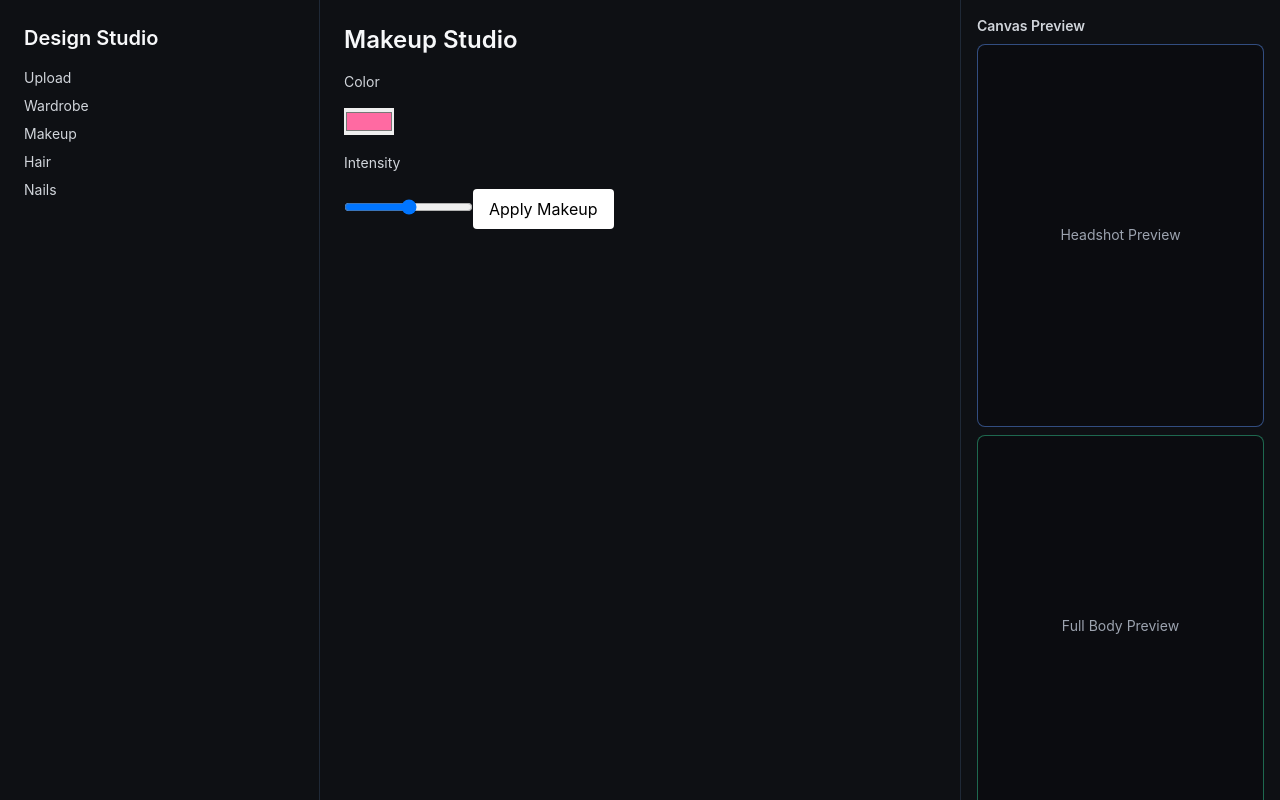
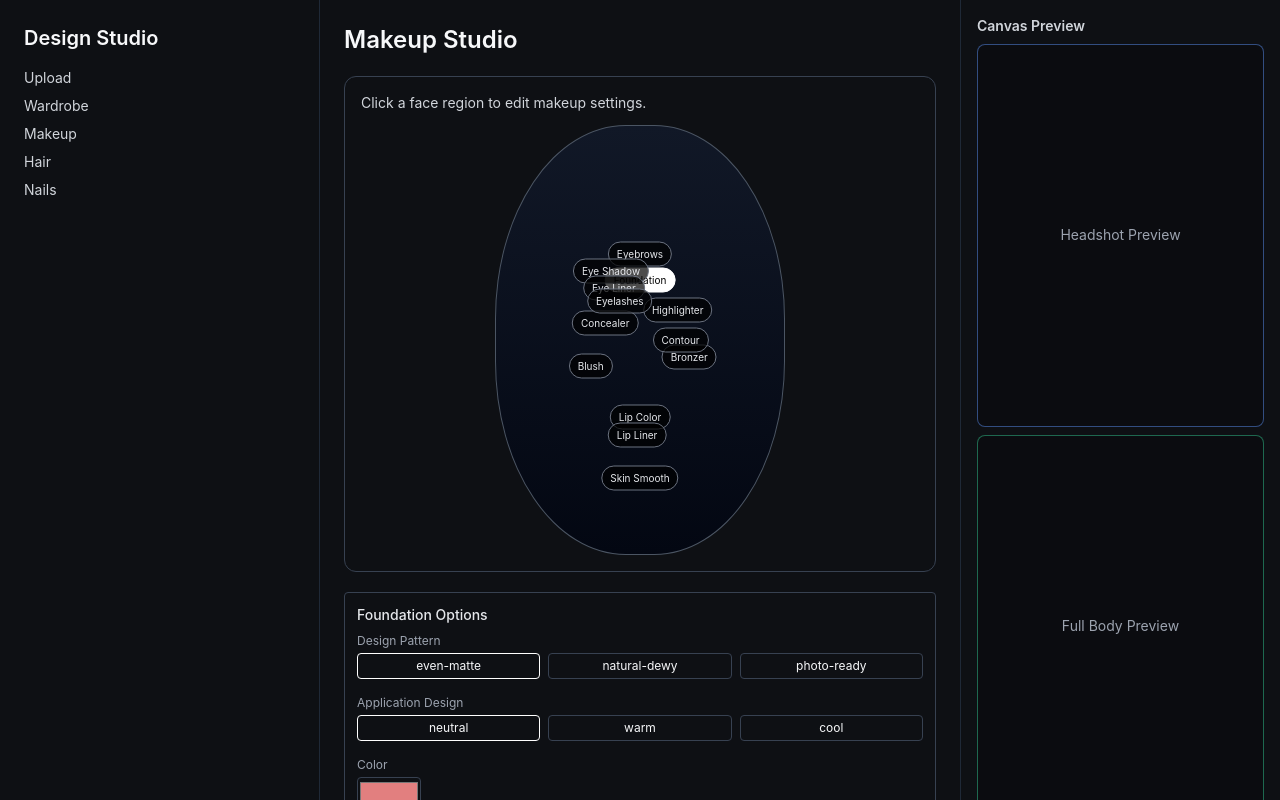
Before and after one commit to IshTale/CharacterForge, a Next.js app: page /studio/makeup in a window 1280 px wide. Shown: the top 800 px of the page. Built offline with nearby package versions, Linux system fonts and the light colour scheme.

Commit message:
Uploading data to Blob and Redis and update makeup UI

```diff
--- a/app/api/perfectcorp/[module]/file/route.ts
+++ b/app/api/perfectcorp/[module]/file/route.ts
@@ -1,6 +1,8 @@
 import { NextResponse } from "next/server";
+import { createHash, randomUUID } from "node:crypto";
 import { MODULE_CONFIG } from "@/constants/api-modules";
-import { registerFile } from "@/lib/perfectcorp/file-registry";
+import { BlobStorage } from "@/lib/storage/blob";
+import { KvCache } from "@/lib/storage/kv";
 import { ImageValidator } from "@/lib/validation/upload";
 
 interface RouteContext {
@@ -39,15 +41,34 @@ export async function POST(request: Request, context: RouteContext) {
     );
   }
 
-  const registered = registerFile({
-    filename: file.name,
-    mimeType: file.type,
-    size: file.size
-  });
+  const blobStorage = new BlobStorage();
+  const kvCache = new KvCache();
+  const bytes = Buffer.from(await file.arrayBuffer());
+  const hash = createHash("sha256").update(bytes).digest("hex");
+  const cacheKey = `${module}:${hash}`;
+
+  const cachedFileId = await kvCache.getFileId(cacheKey);
+  if (cachedFileId) {
+    const cachedUrl = await kvCache.getFileUrl(cachedFileId);
+    return NextResponse.json({
+      module,
+      file_id: cachedFileId,
+      public_url: cachedUrl
+    });
+  }
+
+  const fileId = `file_${randomUUID()}`;
+  const publicUrl = await blobStorage.upload(
+    `${module}/${fileId}-${file.name}`,
+    bytes,
+    file.type || "application/octet-stream"
+  );
+  await kvCache.setFileId(cacheKey, fileId);
+  await kvCache.setFileUrl(fileId, publicUrl);
 
   return NextResponse.json({
     module,
-    file_id: registered.file_id,
-    public_url: `https://example.characterforge.local/${registered.file_id}`
+    file_id: fileId,
+    public_url: publicUrl
   });
 }
--- a/app/studio/makeup/page.tsx
+++ b/app/studio/makeup/page.tsx
@@ -1,42 +1,146 @@
 "use client";
 
+import ColorPicker from "@/components/studio/makeup/ColorPicker";
+import FaceRegionMap from "@/components/studio/makeup/FaceRegionMap";
+import MakeupEffectPanel from "@/components/studio/makeup/MakeupEffectPanel";
+import PatternSelector from "@/components/studio/makeup/PatternSelector";
 import { useCharacterForgeStore } from "@/store/characterforge.store";
+import type { MakeupEffectSelection, MakeupRegion } from "@/types/recipe";
+
+const REGION_LABEL: Record<MakeupRegion, string> = {
+  foundation: "Foundation",
+  concealer: "Concealer",
+  blush: "Blush",
+  bronzer: "Bronzer",
+  contour: "Contour",
+  highlighter: "Highlighter",
+  eyebrows: "Eyebrows",
+  eye_shadow: "Eye Shadow",
+  eye_liner: "Eye Liner",
+  eyelashes: "Eyelashes",
+  lip_color: "Lip Color",
+  lip_liner: "Lip Liner",
+  skin_smooth: "Skin Smooth"
+};
+
+const REGION_PATTERNS: Record<MakeupRegion, string[]> = {
+  foundation: ["even-matte", "natural-dewy", "photo-ready"],
+  concealer: ["under-eye-soft", "full-coverage", "bright-focus"],
+  blush: ["1color1", "2colors6", "2colors1"],
+  bronzer: ["soft-warm", "sun-kissed", "deep-sculpt"],
+  contour: ["cheek-lift", "jawline", "full-contour"],
+  highlighter: ["liquid-glow", "powder-sheen", "glass-skin"],
+  eyebrows: ["soft-arch", "defined-arch", "feathered"],
+  eye_shadow: ["mono-smoke", "cut-crease", "halo-eye"],
+  eye_liner: ["classic-wing", "fox-eye", "graphic-line"],
+  eyelashes: ["natural", "volume", "dramatic"],
+  lip_color: ["matte-solid", "glossy-plump", "ombre"],
+  lip_liner: ["sharp-outline", "soft-outline", "overline"],
+  skin_smooth: ["light-smooth", "balanced-smooth", "full-smooth"]
+};
+
+const REGION_DESIGNS: Record<MakeupRegion, string[]> = {
+  foundation: ["neutral", "warm", "cool"],
+  concealer: ["bright", "match-tone", "spot-correct"],
+  blush: ["round", "lifted", "draped"],
+  bronzer: ["temple-focus", "cheek-focus", "full-warmth"],
+  contour: ["subtle", "sculpted", "editorial"],
+  highlighter: ["cheekbone", "bridge", "all-points"],
+  eyebrows: ["natural-hair", "powder-fill", "laminated"],
+  eye_shadow: ["single-tone", "gradient", "sparkle"],
+  eye_liner: ["thin", "cat-eye", "double-wing"],
+  eyelashes: ["wispy", "cat-lash", "full-fan"],
+  lip_color: ["full-fill", "gradient-center", "stain"],
+  lip_liner: ["defined-edge", "soft-blend", "plump-edge"],
+  skin_smooth: ["texture-retain", "balanced", "airbrush"]
+};
+
+function defaultEffect(region: MakeupRegion): MakeupEffectSelection {
+  return {
+    pattern: REGION_PATTERNS[region][0],
+    color: "#e27f7f",
+    design: REGION_DESIGNS[region][0]
+  };
+}
 
 export default function MakeupPage() {
   const recipe = useCharacterForgeStore((state) => state.recipe);
   const updateRecipe = useCharacterForgeStore((state) => state.updateRecipe);
   const markDirty = useCharacterForgeStore((state) => state.markDirty);
   const triggerRender = useCharacterForgeStore((state) => state.triggerRender);
+  const selectedRegion = recipe.makeup.selected_region ?? "foundation";
+  const selectedEffect = recipe.makeup.effects?.[selectedRegion] ?? defaultEffect(selectedRegion);
+
+  const setRegionValue = (region: MakeupRegion, patch: Partial<MakeupEffectSelection>) => {
+    const current = recipe.makeup.effects?.[region] ?? defaultEffect(region);
+    updateRecipe((state) => ({
+      ...state,
+      makeup: {
+        ...state.makeup,
+        selected_region: region,
+        effects: {
+          ...state.makeup.effects,
+          [region]: {
+            ...current,
+            ...patch
+          }
+        }
+      }
+    }));
+    markDirty("makeup");
+  };
 
   return (
-    <div className="space-y-4">
+    <div className="space-y-5">
       <h1 className="text-2xl font-semibold">Makeup Studio</h1>
-      <label className="block text-sm text-gray-300">Color</label>
-      <input
-        type="color"
-        value={recipe.makeup.color_hex ?? "#ff6aa2"}
-        onChange={(event) => {
-          updateRecipe((current) => ({
-            ...current,
-            makeup: { ...current.makeup, color_hex: event.target.value }
+      <FaceRegionMap
+        selectedRegion={selectedRegion}
+        onSelect={(region) => {
+          updateRecipe((state) => ({
+            ...state,
+            makeup: {
+              ...state.makeup,
+              selected_region: region,
+              effects: {
+                ...state.makeup.effects,
+                [region]: state.makeup.effects?.[region] ?? defaultEffect(region)
+              }
+            }
           }));
           markDirty("makeup");
         }}
       />
-      <label className="block text-sm text-gray-300">Intensity</label>
-      <input
-        type="range"
-        min={0}
-        max={100}
-        value={recipe.makeup.intensity ?? 50}
-        onChange={(event) => {
-          updateRecipe((current) => ({
-            ...current,
-            makeup: { ...current.makeup, intensity: Number(event.target.value) }
-          }));
-          markDirty("makeup");
-        }}
-      />
+
+      <MakeupEffectPanel title={`${REGION_LABEL[selectedRegion]} Options`}>
+        <div className="space-y-4">
+          <div>
+            <p className="mb-1 text-xs text-gray-400">Design Pattern</p>
+            <PatternSelector
+              patterns={REGION_PATTERNS[selectedRegion]}
+              selected={selectedEffect.pattern}
+              onSelect={(pattern) => setRegionValue(selectedRegion, { pattern })}
+            />
+          </div>
+
+          <div>
+            <p className="mb-1 text-xs text-gray-400">Application Design</p>
+            <PatternSelector
+              patterns={REGION_DESIGNS[selectedRegion]}
+              selected={selectedEffect.design}
+              onSelect={(design) => setRegionValue(selectedRegion, { design })}
+            />
+          </div>
+
+          <div>
+            <p className="mb-1 text-xs text-gray-400">Color</p>
+            <ColorPicker
+              value={selectedEffect.color}
+              onChange={(color) => setRegionValue(selectedRegion, { color })}
+            />
+          </div>
+        </div>
+      </MakeupEffectPanel>
+
       <button
         type="button"
         onClick={() => triggerRender(["makeup"])}
--- /dev/null
+++ b/components/studio/makeup/FaceRegionMap.tsx
@@ -0,0 +1,57 @@
+"use client";
+
+import type { MakeupRegion } from "@/types/recipe";
+
+interface RegionButton {
+  id: MakeupRegion;
+  label: string;
+  top: string;
+  left: string;
+}
+
+const REGION_BUTTONS: RegionButton[] = [
+  { id: "foundation", label: "Foundation", top: "36%", left: "50%" },
+  { id: "concealer", label: "Concealer", top: "46%", left: "38%" },
+  { id: "blush", label: "Blush", top: "56%", left: "33%" },
+  { id: "bronzer", label: "Bronzer", top: "54%", left: "67%" },
+  { id: "contour", label: "Contour", top: "50%", left: "64%" },
+  { id: "highlighter", label: "Highlighter", top: "43%", left: "63%" },
+  { id: "eyebrows", label: "Eyebrows", top: "30%", left: "50%" },
+  { id: "eye_shadow", label: "Eye Shadow", top: "34%", left: "40%" },
+  { id: "eye_liner", label: "Eye Liner", top: "38%", left: "41%" },
+  { id: "eyelashes", label: "Eyelashes", top: "41%", left: "43%" },
+  { id: "lip_color", label: "Lip Color", top: "68%", left: "50%" },
+  { id: "lip_liner", label: "Lip Liner", top: "72%", left: "49%" },
+  { id: "skin_smooth", label: "Skin Smooth", top: "82%", left: "50%" }
+];
+
+interface FaceRegionMapProps {
+  selectedRegion: MakeupRegion;
+  onSelect: (region: MakeupRegion) => void;
+}
+
+export default function FaceRegionMap({ selectedRegion, onSelect }: FaceRegionMapProps) {
+  return (
+    <div className="rounded-xl border border-gray-700 p-4">
+      <p className="mb-3 text-sm text-gray-300">Click a face region to edit makeup settings.</p>
+      <div className="relative mx-auto h-[430px] w-[290px]">
+        <div className="absolute inset-0 rounded-[45%] border border-gray-600 bg-gradient-to-b from-gray-900 to-gray-950" />
+        {REGION_BUTTONS.map((button) => (
+          <button
+            key={button.id}
+            type="button"
+            onClick={() => onSelect(button.id)}
+            className={`absolute -translate-x-1/2 -translate-y-1/2 rounded-full border px-2 py-1 text-[10px] ${
+              selectedRegion === button.id
+                ? "border-white bg-white text-black"
+                : "border-gray-500 bg-black/70 text-gray-200"
+            }`}
+            style={{ top: button.top, left: button.left }}
+          >
+            {button.label}
+          </button>
+        ))}
+      </div>
+    </div>
+  );
+}
--- a/lib/recipe/repository.ts
+++ b/lib/recipe/repository.ts
@@ -1,32 +1,19 @@
-import { mkdir, readFile, writeFile } from "node:fs/promises";
-import path from "node:path";
 import { randomUUID } from "node:crypto";
+import { KvCache } from "@/lib/storage/kv";
 import type { Recipe } from "@/types/recipe";
 
-const DATA_DIR = path.join(process.cwd(), ".data");
-const RECIPES_FILE = path.join(DATA_DIR, "recipes.json");
+const kvCache = new KvCache();
 
 interface RecipeRecord extends Recipe {
   recipe_id: string;
 }
 
-async function ensureStore() {
-  await mkdir(DATA_DIR, { recursive: true });
-  try {
-    await readFile(RECIPES_FILE, "utf8");
-  } catch {
-    await writeFile(RECIPES_FILE, "[]", "utf8");
-  }
-}
-
 async function loadAll(): Promise<RecipeRecord[]> {
-  await ensureStore();
-  const raw = await readFile(RECIPES_FILE, "utf8");
-  return JSON.parse(raw) as RecipeRecord[];
+  return (await kvCache.listRecipes()) as RecipeRecord[];
 }
 
 async function saveAll(recipes: RecipeRecord[]) {
-  await writeFile(RECIPES_FILE, JSON.stringify(recipes, null, 2), "utf8");
+  await kvCache.saveRecipes(recipes);
 }
 
 export async function listRecipes() {
--- a/lib/storage/blob.ts
+++ b/lib/storage/blob.ts
@@ -1,15 +1,26 @@
+import { del, put } from "@vercel/blob";
+
 export class BlobStorage {
-  async upload(filename: string, data: Buffer | ArrayBuffer | Uint8Array) {
-    const size =
-      data instanceof Buffer
-        ? data.byteLength
-        : data instanceof ArrayBuffer
-          ? data.byteLength
-          : data.byteLength;
-    return `https://blob.characterforge.local/${encodeURIComponent(filename)}?bytes=${size}`;
+  async upload(
+    filename: string,
+    data: Buffer | ArrayBuffer | Uint8Array,
+    contentType = "application/octet-stream"
+  ) {
+    const body = (() => {
+      if (Buffer.isBuffer(data)) return data;
+      if (data instanceof ArrayBuffer) return Buffer.from(new Uint8Array(data));
+      return Buffer.from(data.buffer, data.byteOffset, data.byteLength);
+    })();
+    const blob = await put(filename, body, {
+      access: "public",
+      addRandomSuffix: true,
+      contentType
+    });
+    return blob.url;
   }
 
-  async delete(_url: string) {
-    return true;
+  async delete(url: string) {
+    await del(url);
+    return url;
   }
 }
--- a/lib/storage/kv.ts
+++ b/lib/storage/kv.ts
@@ -1,19 +1,80 @@
+import { kv } from "@vercel/kv";
+import type { Recipe } from "@/types/recipe";
+
+type RecipeRecord = Recipe & { recipe_id: string };
+
 export class KvCache {
   private inMemory = new Map<string, string>();
+  private recipeFallback: RecipeRecord[] = [];
+
+  private async safeGet<T>(key: string): Promise<T | null> {
+    try {
+      const value = await kv.get<T>(key);
+      return value ?? null;
+    } catch {
+      return null;
+    }
+  }
+
+  private async safeSet(
+    key: string,
+    value: unknown,
+    opts?: { ex?: number }
+  ): Promise<boolean> {
+    try {
+      if (opts?.ex) {
+        await kv.set(key, value, { ex: opts.ex });
+      } else {
+        await kv.set(key, value);
+      }
+      return true;
+    } catch {
+      return false;
+    }
+  }
 
   async getFileId(cacheKey: string) {
-    return this.inMemory.get(`file:${cacheKey}`) ?? null;
+    const key = `file:${cacheKey}`;
+    const value = await this.safeGet<string>(key);
+    return value ?? this.inMemory.get(key) ?? null;
   }
 
   async setFileId(cacheKey: string, fileId: string) {
-    this.inMemory.set(`file:${cacheKey}`, fileId);
+    const key = `file:${cacheKey}`;
+    const persisted = await this.safeSet(key, fileId, { ex: 23 * 60 * 60 });
+    if (!persisted) this.inMemory.set(key, fileId);
+  }
+
+  async getFileUrl(fileId: string) {
+    const key = `file:url:${fileId}`;
+    const value = await this.safeGet<string>(key);
+    return value ?? this.inMemory.get(key) ?? null;
+  }
+
+  async setFileUrl(fileId: string, url: string) {
+    const key = `file:url:${fileId}`;
+    const persisted = await this.safeSet(key, url, { ex: 23 * 60 * 60 });
+    if (!persisted) this.inMemory.set(key, url);
   }
 
   async getAccessToken() {
-    return this.inMemory.get("auth:v1") ?? null;
+    const value = await this.safeGet<string>("auth:v1");
+    return value ?? this.inMemory.get("auth:v1") ?? null;
   }
 
   async setAccessToken(token: string) {
-    this.inMemory.set("auth:v1", token);
+    const persisted = await this.safeSet("auth:v1", token, { ex: 2 * 60 * 60 });
+    if (!persisted) this.inMemory.set("auth:v1", token);
+  }
+
+  async listRecipes() {
+    const persisted = await this.safeGet<RecipeRecord[]>("recipes:all");
+    if (persisted) return persisted;
+    return this.recipeFallback;
+  }
+
+  async saveRecipes(recipes: RecipeRecord[]) {
+    const persisted = await this.safeSet("recipes:all", recipes);
+    if (!persisted) this.recipeFallback = recipes;
   }
 }
--- a/package.json
+++ b/package.json
@@ -10,6 +10,8 @@
     "typecheck": "tsc --noEmit"
   },
   "dependencies": {
+    "@vercel/blob": "^2.4.0",
+    "@vercel/kv": "^3.0.0",
     "next": "^15.3.0",
     "react": "^19.0.0",
     "react-dom": "^19.0.0",
```
Also changed, not shown: types/recipe.ts (+23 -0 lines), 2 other files (tests, documents, lock files or other folders).
